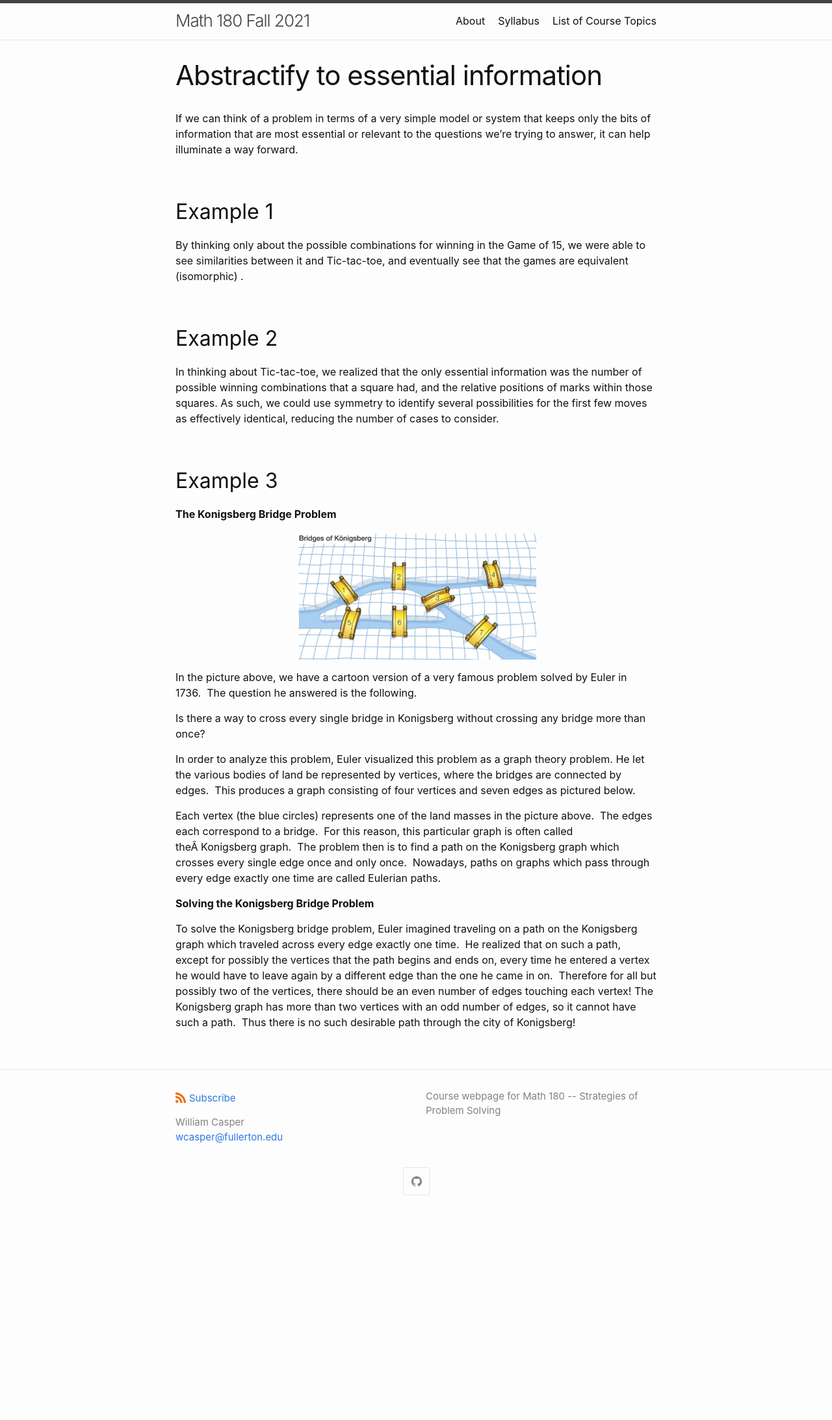
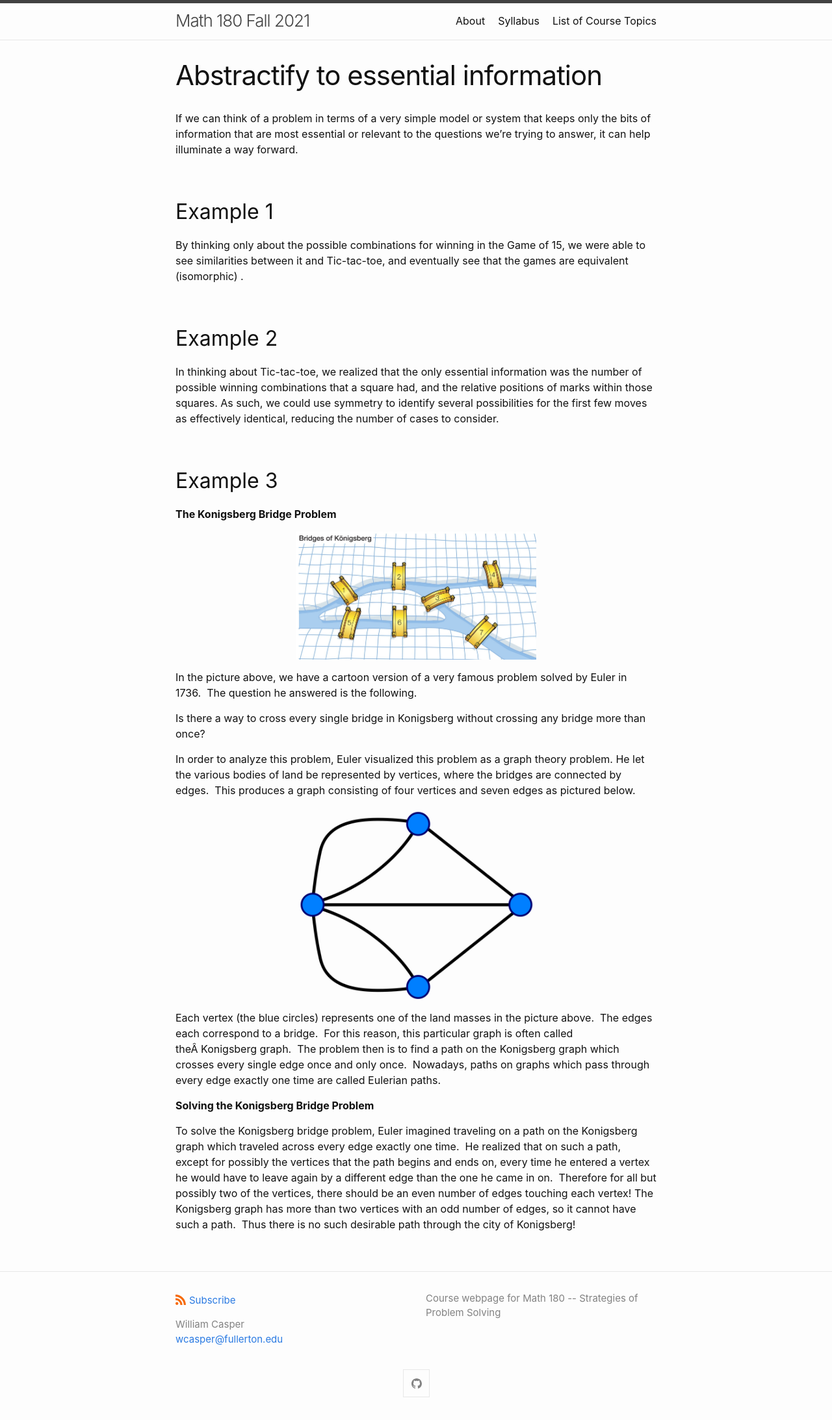
Before and after one commit to wcasper/math180fall2021, a Jekyll site: the page built from _modules/strategies/strat-abstractify.md, in a window 1280 px wide. Shown: the whole page at 65% size. Built offline with Jekyll 4.4.1, drawn with Linux system fonts in a browser that asks for light colours; before the commit the page ends 1874 px from its top, so only the background shows below that.

Commit message:
added figure

```diff
--- a/_modules/strategies/strat-abstractify.md
+++ b/_modules/strategies/strat-abstractify.md
@@ -25,6 +25,8 @@ Is there a way to cross every single bridge in Konigsberg without crossing any b
 
 In order to analyze this problem, Euler visualized this problem as a graph theory problem.  He let the various bodies of land be represented by vertices, where the bridges are connected by edges.  This produces a graph consisting of four vertices and seven edges as pictured below.
 
+<p align="center"><img src="fig/konigsberg_graph.png" width="50%"/></p>
+
 Each vertex (the blue circles) represents one of the land masses in the picture above.  The edges each correspond to a bridge.  For this reason, this particular graph is often called theÂ Konigsberg graph.  The problem then is to find a path on the Konigsberg graph which crosses every single edge once and only once.  Nowadays, paths on graphs which pass through every edge exactly one time are called Eulerian paths.
 
 **Solving the Konigsberg Bridge Problem**
```
Also changed, not shown: _modules/strategies/fig/konigsberg_graph.png (added).
